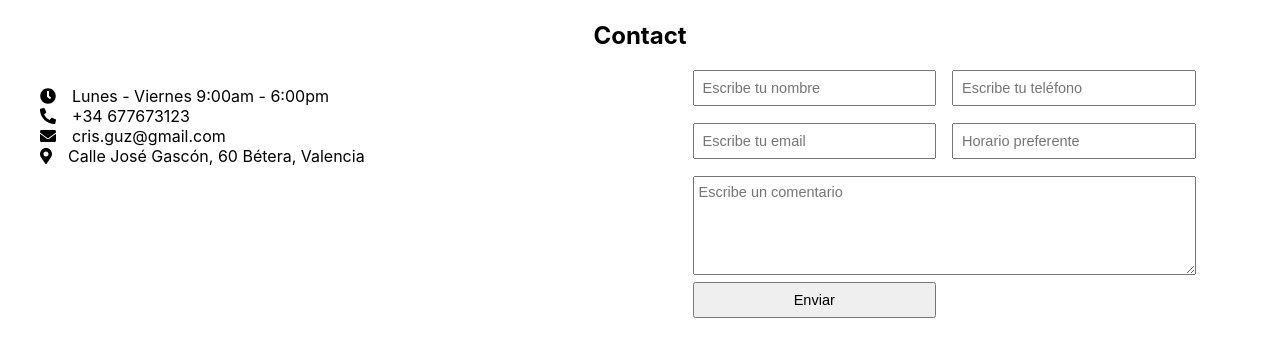
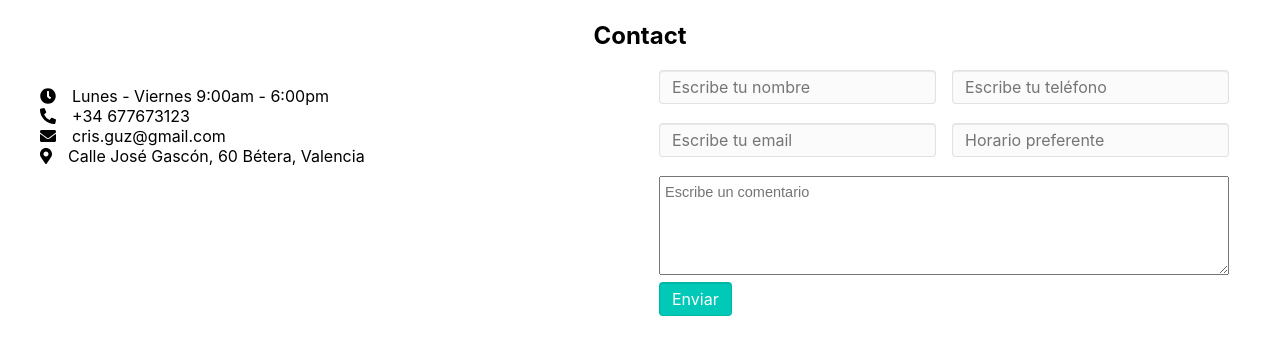
Before and after one commit to mery25/massage-site, a React (Create React App) app: page / in a window 1280 px wide. Shown: the part 3570-3918 px from the top of the page. Built offline with nearby package versions, Linux system fonts and the light colour scheme; grey boxes are pictures that could not be loaded.

Commit message:
Style inputs

```diff
--- a/src/components/common/Input.sass
+++ b/src/components/common/Input.sass
@@ -1,12 +1,49 @@
+@import "../colors"
+@import "../fonts"
+
 .input-group
     display: flex
     flex-direction: column
     height: 53px
 small
     height: 17px
+    color: $font-error-text
 input
     font-size: 14.5px
-    padding: .5rem
+    padding: 6px 12px
+    line-height: 1.42857
+    color: $font-input
+    border: 1px solid $bdr-input
+    border-radius: 4px
+    webkit-box-shadow: inset 0 1px 1px rgba($black, .08)
+    box-shadow: inset 0 1px 1px rgba($black, .08)
+    -webkit-transition: border-color ease-in-out 0.15s,box-shadow ease-in-out 0.15s
+    transition: border-color ease-in-out 0.15s,box-shadow ease-in-out 0.15s
+    font-family: 'Roboto', Open sans, Arial
+    font-size: 14px
+    font-weight: 300
+    font: inherit
+    background-color: $bg-input
+    border: 1px solid rgba($black, 0.1)
+
+    &[type=text],
+    &[type=email],
+    &[type=tel],
+    &[type=number]
+    &[type=datetime]
+        padding: 0.5em 1em
+        margin-bottom: 1.5em
+        height: 3em
+
+    &[type=text]:focus,
+    &[type=email]:focus,
+    &[type=tel]:focus,
+    textarea:focus,
+    &[type=number]:focus,
+    &[type=datetime]:focus,
+    &[type=datetime-local]:focus
+        outline: none !important
+        background-color: $bg-focus-input
 
     &[type="datetime-local"]
         display: block
@@ -16,4 +53,17 @@ input
         padding-block-start: 6px
         padding-block-end: 5px
         outline-offset: 0px
-        outline: -webkit-focus-ring-color auto 1px
+        padding: 0.5em 1em
+
+        &::-webkit-calendar-picker-indicator
+            outline: none !important
+            margin-left: auto
+
+    &[type="submit"]
+        background-color: $bg-button
+        color: $color-button !important
+        width: fit-content
+        outline: none !important
+
+    &[type="submit"]:hover
+        background-color: darken($bg-button, 5%)
```
